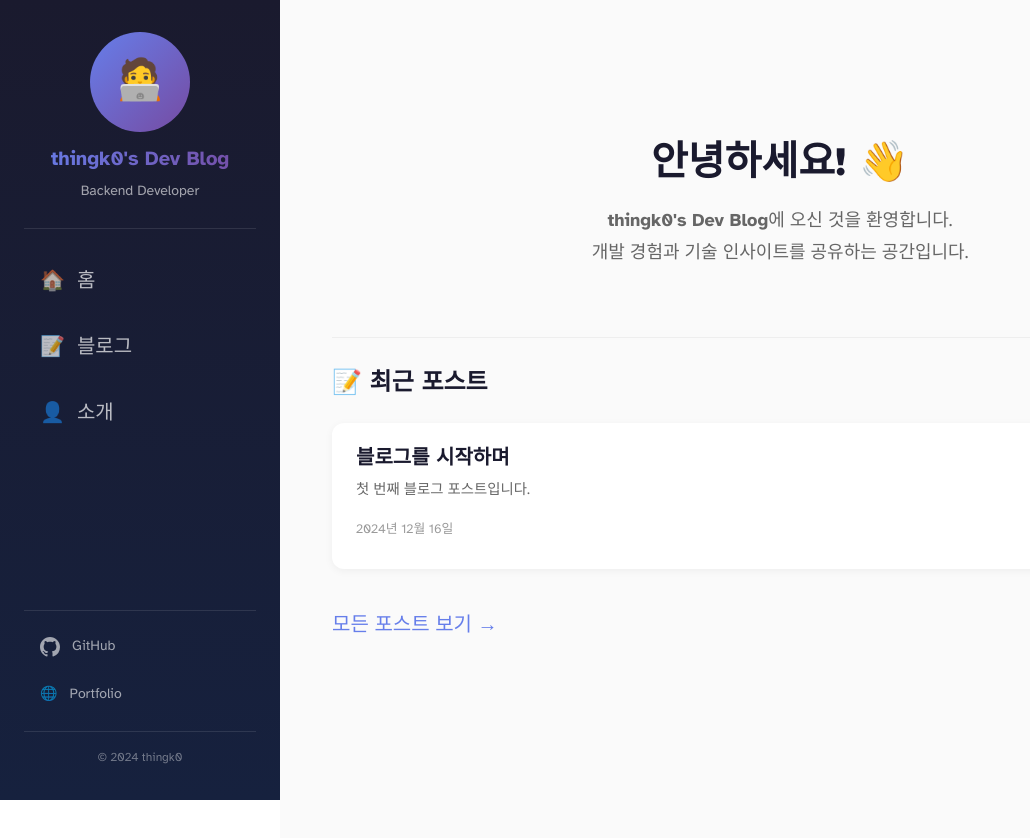
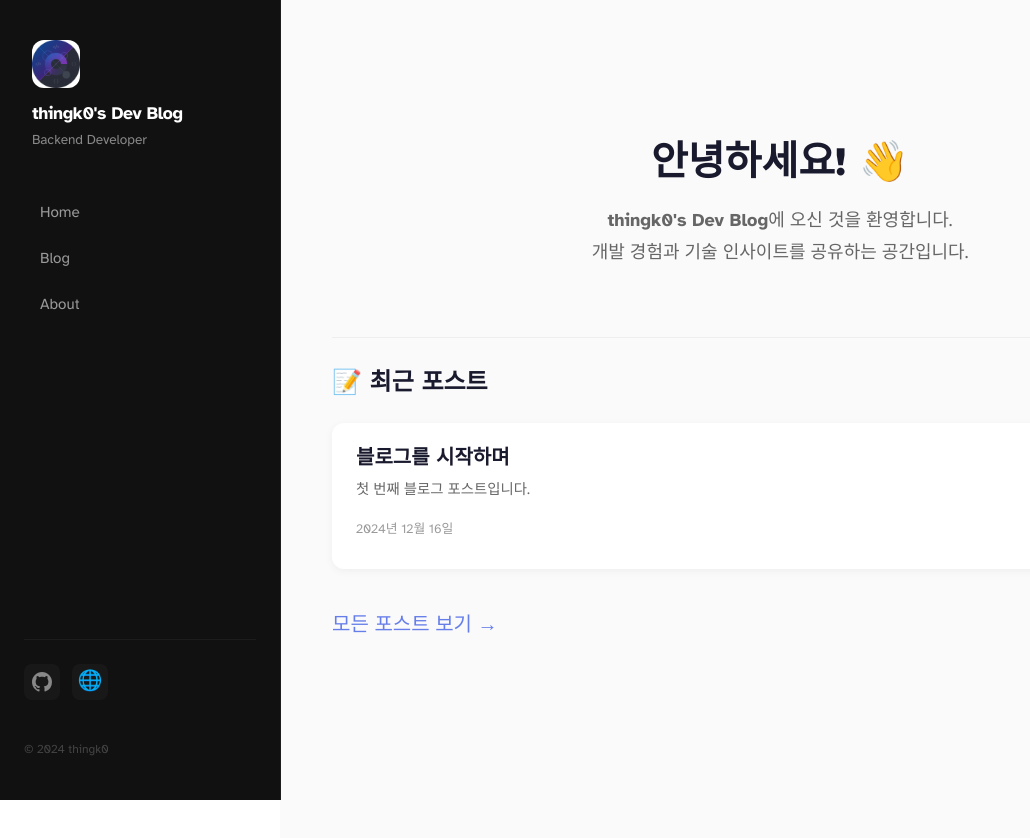
Before and after one commit to thingk0/thingk0.github.io, an Astro site: page / in a window 1280 px wide. Shown: the whole page, without its empty margins (0-1030 px from the left). Built offline with nearby package versions, Linux system fonts and the light colour scheme; Astro itself is replaced by a stand-in of ours.

Commit message:
refactor: Update sidebar with profile image and dynamic navigation, and remove unused blog placeholders.

```diff
--- a/src/components/Sidebar.astro
+++ b/src/components/Sidebar.astro
@@ -1,5 +1,7 @@
 ---
-import { SITE_TITLE } from '../consts';
+import { SITE_TITLE, NAV_ITEMS } from "../consts";
+import { Image } from "astro:assets";
+import profileImage from "../assets/profile.png";
 ---
 
 <aside class="sidebar">
@@ -7,39 +9,57 @@ import { SITE_TITLE } from '../consts';
     <!-- Profile Section -->
     <div class="profile">
       <div class="avatar">
-        <span>🧑‍💻</span>
+        <Image
+          src={profileImage}
+          alt="Profile"
+          class="avatar-image"
+          width={48}
+          height={48}
+        />
       </div>
-      <h1 class="name">{SITE_TITLE}</h1>
-      <p class="bio">Backend Developer</p>
+      <div class="profile-info">
+        <h1 class="name">{SITE_TITLE}</h1>
+        <p class="bio">Backend Developer</p>
+      </div>
     </div>
 
     <!-- Navigation -->
     <nav class="nav">
-      <a href="/" class="nav-link">
-        <span class="icon">🏠</span>
-        <span>홈</span>
-      </a>
-      <a href="/blog" class="nav-link">
-        <span class="icon">📝</span>
-        <span>블로그</span>
-      </a>
-      <a href="/about" class="nav-link">
-        <span class="icon">👤</span>
-        <span>소개</span>
-      </a>
+      <ul class="nav-list">
+        {
+          NAV_ITEMS.map((item) => (
+            <li>
+              <a href={item.href} class="nav-link">
+                {item.text}
+              </a>
+            </li>
+          ))
+        }
+      </ul>
     </nav>
 
     <!-- Social Links -->
     <div class="social">
-      <a href="https://github.com/thingk0" target="_blank" class="social-link">
-        <svg viewBox="0 0 16 16" width="20" height="20">
-          <path fill="currentColor" d="M8 0C3.58 0 0 3.58 0 8c0 3.54 2.29 6.53 5.47 7.59.4.07.55-.17.55-.38 0-.19-.01-.82-.01-1.49-2.01.37-2.53-.49-2.69-.94-.09-.23-.48-.94-.82-1.13-.28-.15-.68-.52-.01-.53.63-.01 1.08.58 1.23.82.72 1.21 1.87.87 2.33.66.07-.52.28-.87.51-1.07-1.78-.2-3.64-.89-3.64-3.95 0-.87.31-1.59.82-2.15-.08-.2-.36-1.02.08-2.12 0 0 .67-.21 2.2.82.64-.18 1.32-.27 2-.27.68 0 1.36.09 2 .27 1.53-1.04 2.2-.82 2.2-.82.44 1.1.16 1.92.08 2.12.51.56.82 1.27.82 2.15 0 3.07-1.87 3.75-3.65 3.95.29.25.54.73.54 1.48 0 1.07-.01 1.93-.01 2.2 0 .21.15.46.55.38A8.012 8.012 0 0 0 16 8c0-4.42-3.58-8-8-8z"/>
+      <a
+        href="https://github.com/thingk0"
+        target="_blank"
+        class="social-link"
+        aria-label="GitHub"
+      >
+        <svg viewBox="0 0 16 16" width="20" height="20" aria-hidden="true">
+          <path
+            fill="currentColor"
+            d="M8 0C3.58 0 0 3.58 0 8c0 3.54 2.29 6.53 5.47 7.59.4.07.55-.17.55-.38 0-.19-.01-.82-.01-1.49-2.01.37-2.53-.49-2.69-.94-.09-.23-.48-.94-.82-1.13-.28-.15-.68-.52-.01-.53.63-.01 1.08.58 1.23.82.72 1.21 1.87.87 2.33.66.07-.52.28-.87.51-1.07-1.78-.2-3.64-.89-3.64-3.95 0-.87.31-1.59.82-2.15-.08-.2-.36-1.02.08-2.12 0 0 .67-.21 2.2.82.64-.18 1.32-.27 2-.27.68 0 1.36.09 2 .27 1.53-1.04 2.2-.82 2.2-.82.44 1.1.16 1.92.08 2.12.51.56.82 1.27.82 2.15 0 3.07-1.87 3.75-3.65 3.95.29.25.54.73.54 1.48 0 1.07-.01 1.93-.01 2.2 0 .21.15.46.55.38A8.012 8.012 0 0 0 16 8c0-4.42-3.58-8-8-8z"
+          ></path>
         </svg>
-        <span>GitHub</span>
       </a>
-      <a href="https://thingk0.pages.dev" target="_blank" class="social-link">
+      <a
+        href="https://thingk0.pages.dev"
+        target="_blank"
+        class="social-link"
+        aria-label="Portfolio"
+      >
         <span class="icon">🌐</span>
-        <span>Portfolio</span>
       </a>
     </div>
 
@@ -57,156 +77,213 @@ import { SITE_TITLE } from '../consts';
     top: 0;
     width: 280px;
     height: 100vh;
-    background: linear-gradient(180deg, #1a1a2e 0%, #16213e 100%);
-    color: white;
+    background: #111111;
+    color: #eeeeee;
     display: flex;
     flex-direction: column;
     z-index: 100;
+    border-right: 1px solid rgba(255, 255, 255, 0.05);
   }
 
   .sidebar-content {
     display: flex;
     flex-direction: column;
     height: 100%;
-    padding: 2rem 1.5rem;
+    padding: 2.5rem 1.5rem;
   }
 
+  /* Profile Section */
   .profile {
-    text-align: center;
-    padding-bottom: 1.5rem;
-    border-bottom: 1px solid rgba(255, 255, 255, 0.1);
+    display: flex;
+    flex-direction: column;
+    gap: 1rem;
+    margin-bottom: 2.5rem;
+    padding-left: 0.5rem;
   }
 
   .avatar {
-    width: 100px;
-    height: 100px;
-    margin: 0 auto 1rem;
-    background: linear-gradient(135deg, #667eea 0%, #764ba2 100%);
-    border-radius: 50%;
+    width: 48px;
+    height: 48px;
+    background: rgba(255, 255, 255, 0.05);
+    border-radius: 12px;
     display: flex;
     align-items: center;
     justify-content: center;
-    font-size: 2.5rem;
+    overflow: hidden; /* Ensure image doesn't overflow */
+    transition: transform 0.2s ease;
+  }
+
+  .avatar-image {
+    width: 100%;
+    height: 100%;
+    object-fit: cover;
+  }
+
+  .avatar:hover {
+    transform: scale(1.05);
+  }
+
+  .profile-info {
+    display: flex;
+    flex-direction: column;
+    gap: 0.25rem;
   }
 
   .name {
-    font-size: 1.25rem;
-    font-weight: 700;
-    margin: 0 0 0.5rem;
-    background: linear-gradient(90deg, #667eea, #764ba2);
-    -webkit-background-clip: text;
-    -webkit-text-fill-color: transparent;
-    background-clip: text;
+    font-size: 1.1rem;
+    font-weight: 600;
+    margin: 0;
+    color: #ffffff;
+    letter-spacing: -0.02em;
   }
 
   .bio {
-    font-size: 0.875rem;
-    color: rgba(255, 255, 255, 0.6);
+    font-size: 0.85rem;
+    color: #888888;
     margin: 0;
+    font-weight: 400;
   }
 
+  /* Navigation */
   .nav {
-    display: flex;
-    flex-direction: column;
-    gap: 0.5rem;
-    padding: 1.5rem 0;
     flex: 1;
   }
 
+  .nav-list {
+    list-style: none;
+    padding: 0;
+    margin: 0;
+    display: flex;
+    flex-direction: column;
+    gap: 0.25rem;
+  }
+
+  .nav-list li {
+    margin: 0;
+    padding: 0;
+  }
+
   .nav-link {
-    display: flex;
-    align-items: center;
-    gap: 0.75rem;
-    padding: 0.75rem 1rem;
-    color: rgba(255, 255, 255, 0.7);
+    display: block;
+    padding: 0.6rem 1rem;
+    color: #999999;
     text-decoration: none;
-    border-radius: 0.5rem;
+    border-radius: 8px;
     transition: all 0.2s ease;
+    font-size: 0.95rem;
     font-weight: 500;
+    line-height: 1.5; /* Ensure consistent height */
   }
 
   .nav-link:hover {
-    background: rgba(255, 255, 255, 0.1);
-    color: white;
+    background: rgba(255, 255, 255, 0.03);
+    color: #ffffff;
+    padding-left: 1.25rem; /* Subtle indent on hover instead of icon */
   }
 
-  .nav-link .icon {
-    font-size: 1.25rem;
+  .nav-link[aria-current="page"],
+  .nav-link.active {
+    background: rgba(255, 255, 255, 0.06);
+    color: #ffffff;
+    font-weight: 600;
   }
 
+  /* Social Section */
   .social {
     display: flex;
-    flex-direction: column;
-    gap: 0.5rem;
-    padding: 1rem 0;
-    border-top: 1px solid rgba(255, 255, 255, 0.1);
+    gap: 0.75rem;
+    padding: 1.5rem 0;
+    margin-top: auto;
+    border-top: 1px solid rgba(255, 255, 255, 0.05);
   }
 
   .social-link {
     display: flex;
     align-items: center;
-    gap: 0.75rem;
-    padding: 0.5rem 1rem;
-    color: rgba(255, 255, 255, 0.6);
+    justify-content: center;
+    width: 36px;
+    height: 36px;
+    color: #888888;
     text-decoration: none;
-    font-size: 0.875rem;
-    transition: color 0.2s ease;
+    border-radius: 8px;
+    background: rgba(255, 255, 255, 0.03);
+    transition: all 0.2s ease;
   }
 
   .social-link:hover {
-    color: white;
+    background: rgba(255, 255, 255, 0.08);
+    color: #ffffff;
   }
 
+  /* Footer */
   .footer {
     padding-top: 1rem;
-    border-top: 1px solid rgba(255, 255, 255, 0.1);
-    text-align: center;
   }
 
   .footer p {
     font-size: 0.75rem;
-    color: rgba(255, 255, 255, 0.4);
+    color: #444444;
     margin: 0;
   }
 
+  /* Responsive Design */
   @media (max-width: 1024px) {
     .sidebar {
       width: 100%;
       height: auto;
       position: relative;
+      background: #111111;
+      border-right: none;
+      border-bottom: 1px solid rgba(255, 255, 255, 0.05);
     }
 
     .sidebar-content {
       flex-direction: row;
-      flex-wrap: wrap;
       align-items: center;
-      padding: 1rem;
+      padding: 1rem 1.5rem;
+      gap: 1.5rem;
     }
 
     .profile {
-      border-bottom: none;
-      padding-bottom: 0;
-      display: flex;
+      flex-direction: row;
       align-items: center;
+      margin-bottom: 0;
+      padding-left: 0;
       gap: 1rem;
-      text-align: left;
     }
 
     .avatar {
-      width: 50px;
-      height: 50px;
-      margin: 0;
-      font-size: 1.5rem;
+      width: 40px;
+      height: 40px;
+      font-size: 1.25rem;
+    }
+
+    .profile-info {
+      display: flex;
     }
 
     .nav {
-      flex-direction: row;
-      padding: 0;
-      flex: none;
       margin-left: auto;
+      flex: 0 1 auto;
     }
 
-    .social, .footer {
+    .nav-list {
+      flex-direction: row;
+      gap: 0.5rem;
+    }
+
+    .nav-link {
+      padding: 0.5rem 1rem;
+      border-radius: 8px;
+    }
+
+    .nav-link:hover {
+      padding-left: 1rem; /* Reset hover indent on mobile */
+      background: rgba(255, 255, 255, 0.05);
+    }
+
+    .social,
+    .footer {
       display: none;
     }
   }
--- a/src/consts.ts
+++ b/src/consts.ts
@@ -2,4 +2,9 @@
 // You can import this data from anywhere in your site by using the `import` keyword.
 
 export const SITE_TITLE = "thingk0's Dev Blog";
-export const SITE_DESCRIPTION = '개발 경험과 인사이트를 공유하는 블로그입니다.';
+
+export const NAV_ITEMS = [
+    { text: 'Home', href: '/' },
+    { text: 'Blog', href: '/blog' },
+    { text: 'About', href: '/about' },
+];
```
Also changed, not shown: src/assets/blog-placeholder-2.jpg (deleted), src/assets/blog-placeholder-3.jpg (deleted), src/assets/blog-placeholder-4.jpg (deleted), src/assets/blog-placeholder-5.jpg (deleted), src/assets/blog-placeholder-about.jpg (deleted), src/assets/profile.png (added).
